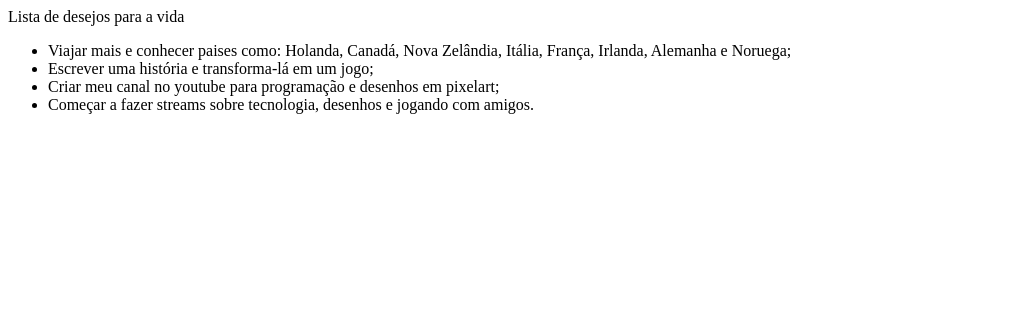
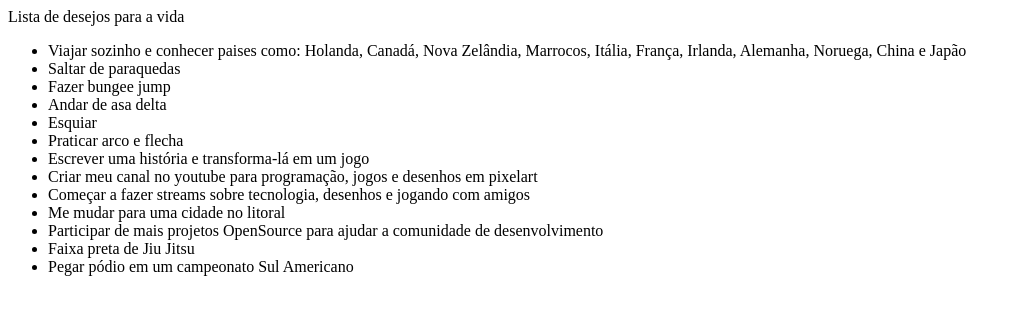
Before and after one commit to ffzanini/mine-wish-list, a Next.js app: page / in a window 1280 px wide. Shown: the top 314 px of the page, without its empty margins (0-1021 px from the left). Built offline with nearby package versions, Linux system fonts and the light colour scheme.

Commit message:
Lista atualizada

```diff
--- a/pages/index.js
+++ b/pages/index.js
@@ -4,10 +4,19 @@ function Home() {
     <main>
     <div>Lista de desejos para a vida</div>
     <ul>
-      <li>Viajar mais e conhecer paises como: Holanda, Canadá, Nova Zelândia, Itália, França, Irlanda, Alemanha e Noruega;</li>
-      <li>Escrever uma história e transforma-lá em um jogo;</li>
-      <li>Criar meu canal no youtube para programação e desenhos em pixelart;</li>
-      <li>Começar a fazer streams sobre tecnologia, desenhos e jogando com amigos.</li>
+      <li>Viajar sozinho e conhecer paises como: Holanda, Canadá, Nova Zelândia, Marrocos, Itália, França, Irlanda, Alemanha, Noruega, China e Japão</li>
+      <li>Saltar de paraquedas</li>
+      <li>Fazer bungee jump</li>
+      <li>Andar de asa delta</li>
+      <li>Esquiar</li>
+      <li>Praticar arco e flecha</li>
+      <li>Escrever uma história e transforma-lá em um jogo</li>
+      <li>Criar meu canal no youtube para programação, jogos e desenhos em pixelart</li>
+      <li>Começar a fazer streams sobre tecnologia, desenhos e jogando com amigos</li>
+      <li>Me mudar para uma cidade no litoral</li>
+      <li>Participar de mais projetos OpenSource para ajudar a comunidade de desenvolvimento</li>
+      <li>Faixa preta de Jiu Jitsu</li>
+      <li>Pegar pódio em um campeonato Sul Americano</li>
     </ul>
     </main>
   );
```
